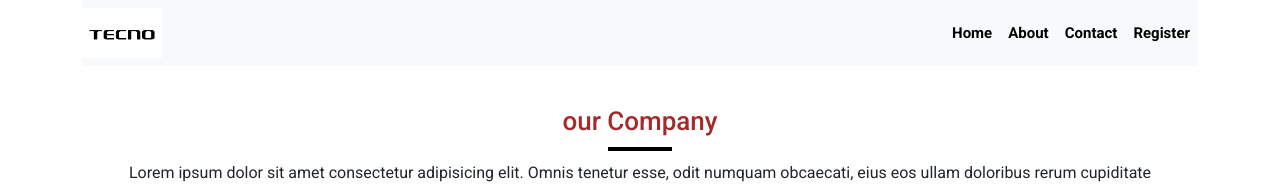
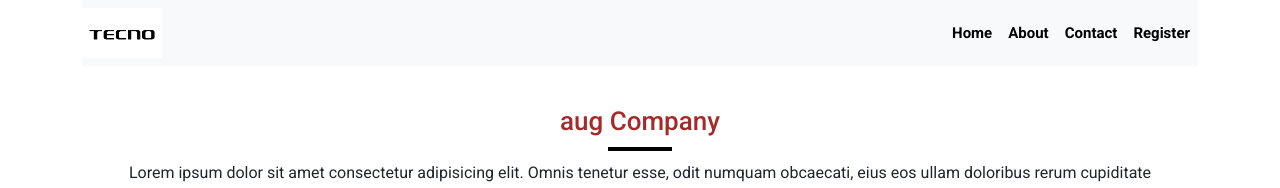
Before and after one commit to abhilashajena32/git-project-working, a React (Vite) app: page /About in a window 1280 px wide. Shown: the top 188 px of the page. Built offline with nearby package versions, Linux system fonts and the light colour scheme.

Commit message:
11aug-testing

```diff
--- a/src/App.jsx
+++ b/src/App.jsx
@@ -6,6 +6,7 @@ import Contact from './Components/Pages/Contact';
 import Navbar from './Components/Inc/Navbar';
 import Register from './Components/Pages/Register';
 import Create from "./Components/Pages/Create";
+import Readmore from './Components/Pages/Readmore';
 
 // import Footer from "./Components/Pages/Footer"
 import { BrowserRouter as Router ,Route,Routes} from 'react-router-dom';
@@ -26,11 +27,13 @@ const App = () => {
      </Routes> */}
 
      <Routes>
-      <Route path='/' element={<Home/>}/>
-      <Route path="/About" element={<About/>}/>
+
+
       <Route path="/Contact" element={<Contact/>}/>
       <Route path="/Register" element={<Register/>}/>
       <Route path="/Create" element={<Create/>}/>
+      <Route path="/About" element={<About/>}/>
+      <Route path='/' element={<Home/>}/>
      </Routes>
     </div>
     {/* <Footer/> */}
--- a/src/Components/Pages/About.jsx
+++ b/src/Components/Pages/About.jsx
@@ -20,10 +20,10 @@ const About = () => {
         <div className="container">
             <div className="row">
                 <div className="col-md-12 text-center">
-                    <h1 className='section-main-heading'>our Company</h1>
+                    <h1 className='section-main-heading'>aug Company</h1>
                     <div className='underline mx-auto'></div>
                     <p>Lorem ipsum dolor sit amet consectetur adipisicing elit. Omnis tenetur esse, odit numquam obcaecati, eius eos ullam doloribus rerum cupiditate necessitatibus aperiam molestiae! Lorem ipsum dolor sit amet consectetur adipisicing elit. Rerum sit, aperiam a, vel error ipsum maiores nihil veritatis non rem repudiandae alias optio.</p>
-                    <Link to="/About" className='btn btn-primary  shadow'>Read More</Link>
+                    <Link to="/Readmore" className='btn btn-primary  shadow'>Read More</Link>
 
                 </div>
             </div>
--- /dev/null
+++ b/src/Components/Pages/Readmore.jsx
@@ -0,0 +1,15 @@
+import React from 'react'
+
+const Readmore = () => {
+  return (
+    <div>
+        <section className='readmore-section'>
+            <h1>Company details</h1>
+            <p>We, at GenWorks, are dedicated on building awareness by leveraging the technology available and providing affordable solutions across geographies through our digital solutions. Through digitization we are focusing on improving specialist access to the last mile. We believe we can create an impact with our ‘care cycle’ approach that focusses on connecting all patients to specialists at the need of hour.</p>
+
+        </section>
+    </div>
+  )
+}
+
+export default Readmore
```
